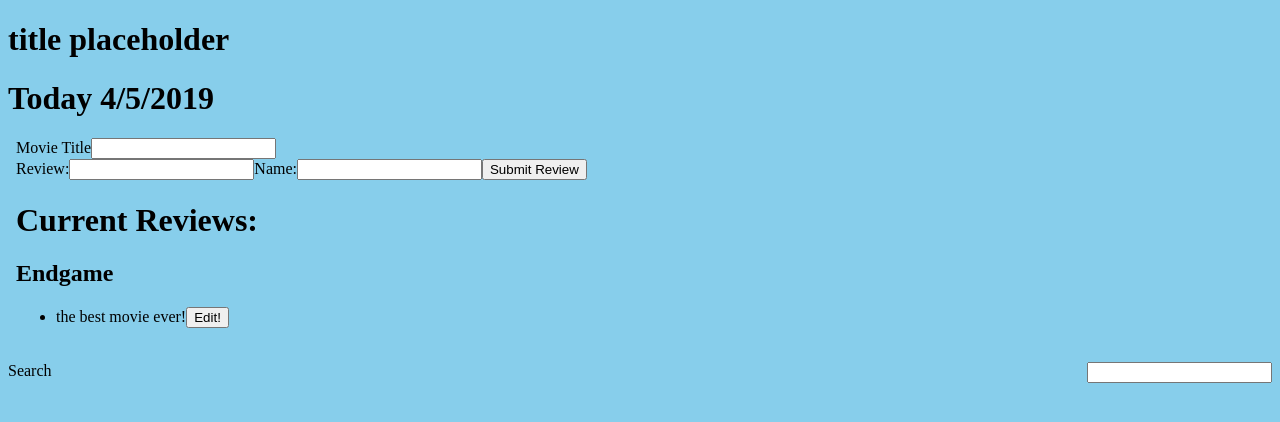
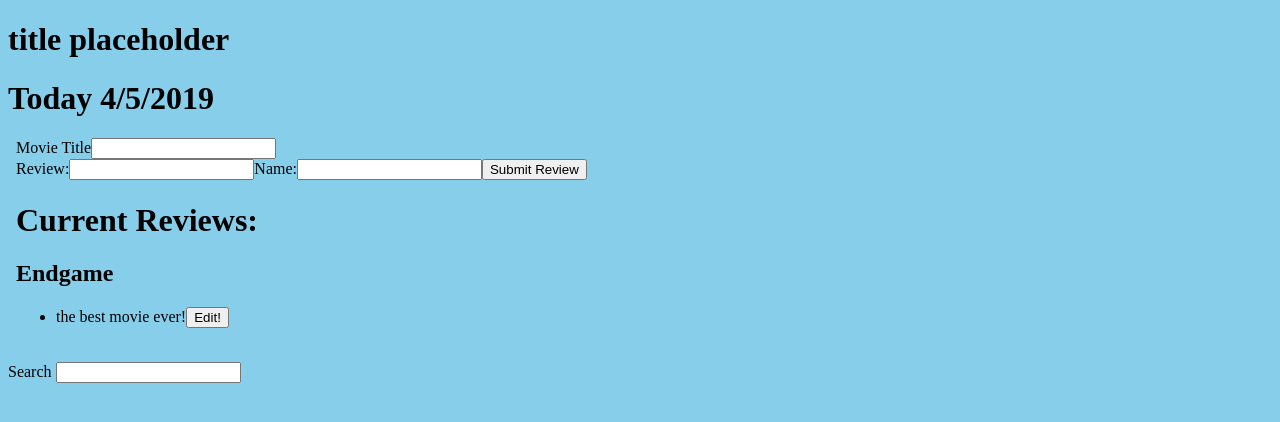
Before and after one commit to jasminealee/site-rebuild, an Angular app: page / in a window 1280 px wide. Shown: the top 422 px of the page. Built offline with nearby package versions, Linux system fonts and the light colour scheme.

Commit message:
continue adding css

```diff
--- a/src/app/app.component.css
+++ b/src/app/app.component.css
@@ -1,6 +1,9 @@
 background {
   color: skyblue;
-  background-image: https://images.app.goo.gl/7DT8vXuRnaNUQB3U8;
+  /* background-image: url('https://images.app.goo.gl/7DT8vXuRnaNUQB3U8');
+  background-repeat: no-repeat;
+  background-size: cover; */
+
 }
 
 #movie {
@@ -11,6 +14,6 @@ background {
   text-align: center;
 }
 
-#search {
+/* #search {
   float: left;
-}
+} */
--- a/src/styles.css
+++ b/src/styles.css
@@ -1,6 +1,9 @@
 /* You can add global styles to this file, and also import other style files */
 body {
   background-color: skyblue;
+  /* background-image: url('https://images.app.goo.gl/7DT8vXuRnaNUQB3U8');
+  background-repeat: no-repeat;
+  background-size: cover; */
 }
 
 .well {
@@ -14,6 +17,6 @@ body {
   padding-top: 100px;
 }
 
-#search {
+/* #search {
   float: right;
-}
+} */
```
